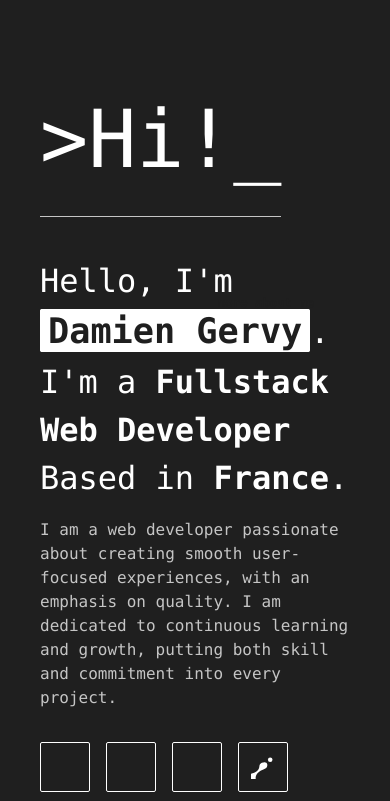
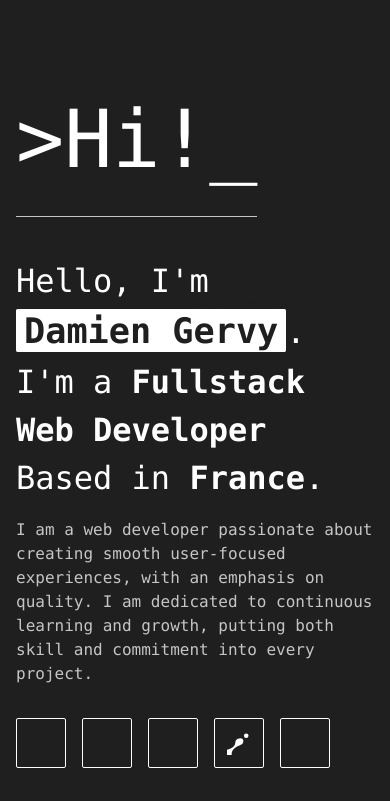
Before and after one commit to GDami/portfolio, a React (Vite) app: page / in a window 390 px wide. Shown: the top 801 px of the page. Built offline with nearby package versions, Linux system fonts and the light colour scheme; some icons are missing.

Commit message:
responsive landing padding for small screen

```diff
--- a/src/landing/Landing.css
+++ b/src/landing/Landing.css
@@ -151,6 +151,10 @@
 }
 
 @media screen and (max-width: 480px) {
+    .landing {
+        padding-inline: var(--spacing-common);
+    }
+
     .home-img {
         font-size: 5em;
     }
```
